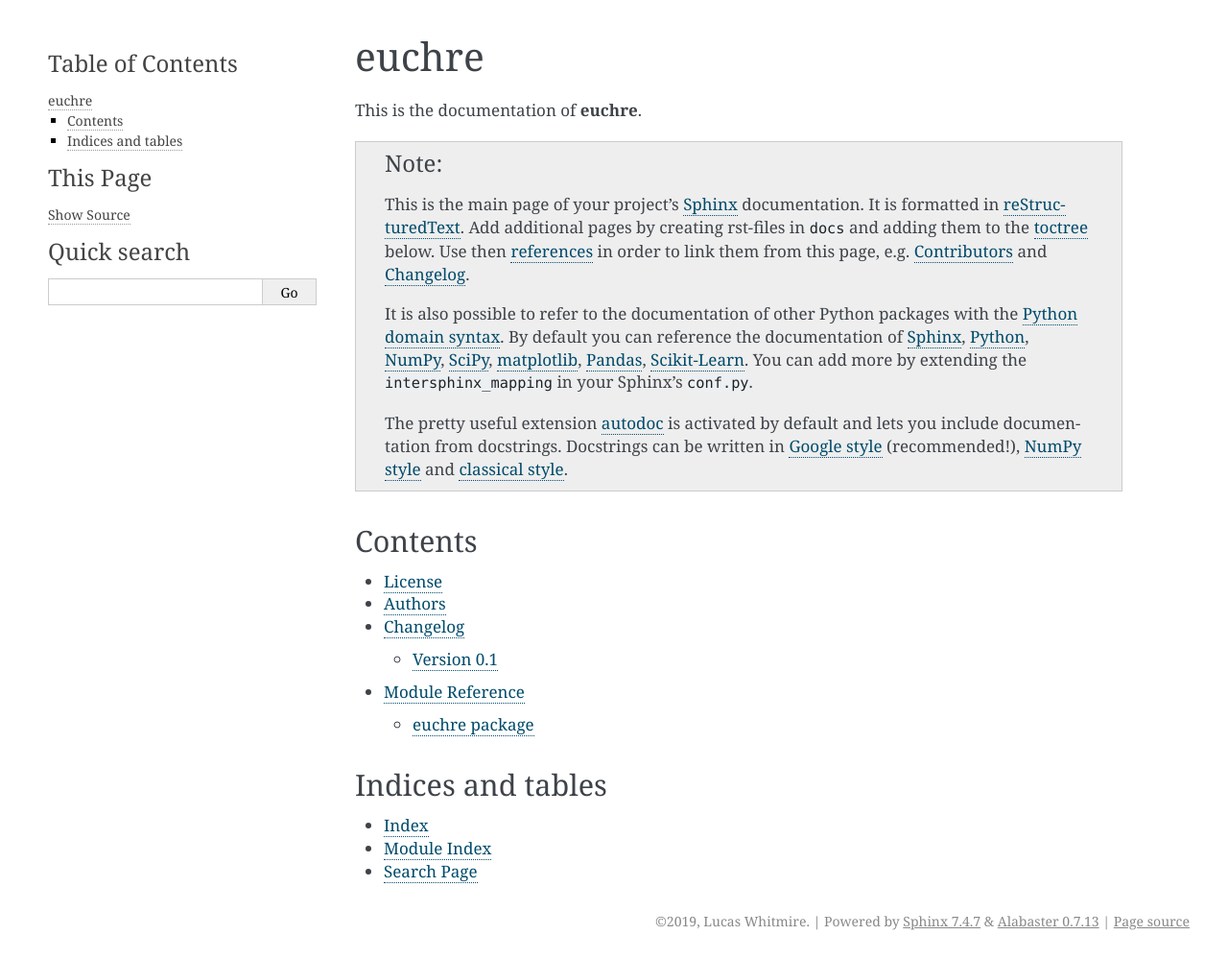
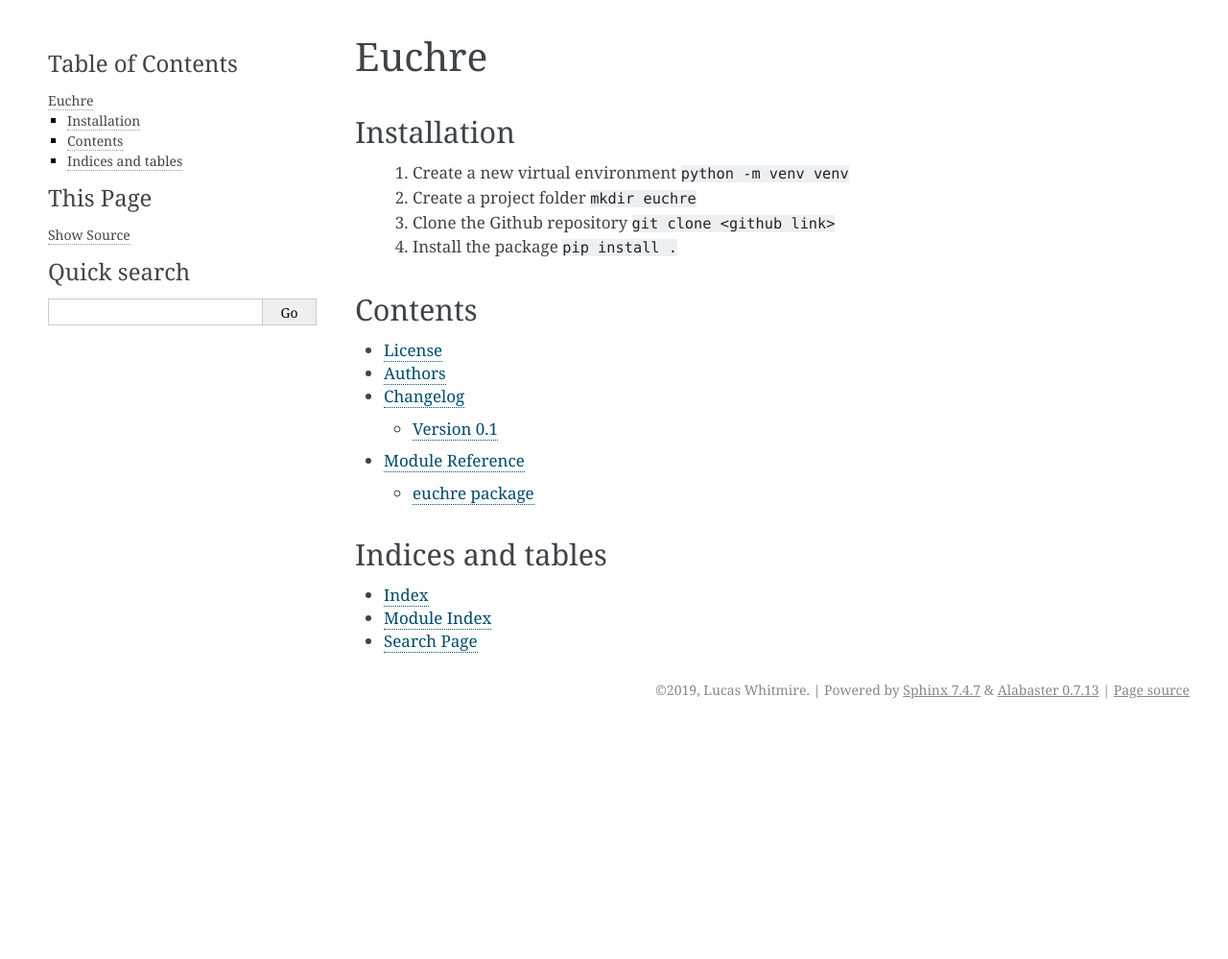
Before and after one commit to lawhitmi/euchre, a Sphinx documentation site: the page built from docs/index.rst, in a window 1280 px wide. Shown: the whole page at 96% size. Built offline with Sphinx 7.4.7, drawn with Linux system fonts in a browser that asks for light colours; after the commit the page ends 900 px from its top, so only the background shows below that.

Commit message:
Updating readthedocs index.rst page

```diff
--- a/docs/index.rst
+++ b/docs/index.rst
@@ -1,26 +1,16 @@
 ======
-euchre
+Euchre
 ======
 
-This is the documentation of **euchre**.
+Installation
+============
+ #. Create a new virtual environment ``python -m venv venv``
 
-.. note::
+ #. Create a project folder ``mkdir euchre``
 
-    This is the main page of your project's `Sphinx`_ documentation.
-    It is formatted in `reStructuredText`_. Add additional pages
-    by creating rst-files in ``docs`` and adding them to the `toctree`_ below.
-    Use then `references`_ in order to link them from this page, e.g.
-    :ref:`authors` and :ref:`changes`.
+ #. Clone the Github repository ``git clone <github link>``
 
-    It is also possible to refer to the documentation of other Python packages
-    with the `Python domain syntax`_. By default you can reference the
-    documentation of `Sphinx`_, `Python`_, `NumPy`_, `SciPy`_, `matplotlib`_,
-    `Pandas`_, `Scikit-Learn`_. You can add more by extending the
-    ``intersphinx_mapping`` in your Sphinx's ``conf.py``.
-
-    The pretty useful extension `autodoc`_ is activated by default and lets
-    you include documentation from docstrings. Docstrings can be written in
-    `Google style`_ (recommended!), `NumPy style`_ and `classical style`_.
+ #. Install the package ``pip install .``
 
 
 Contents
```
